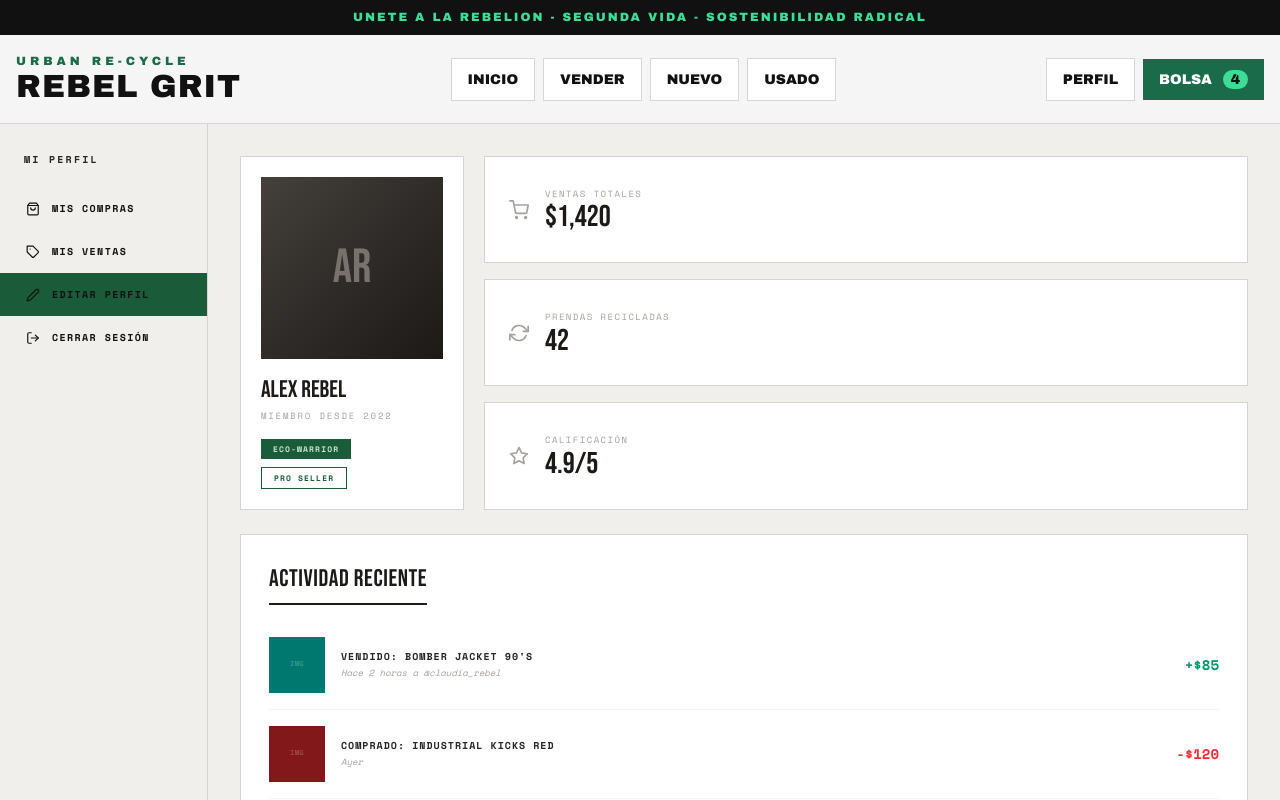
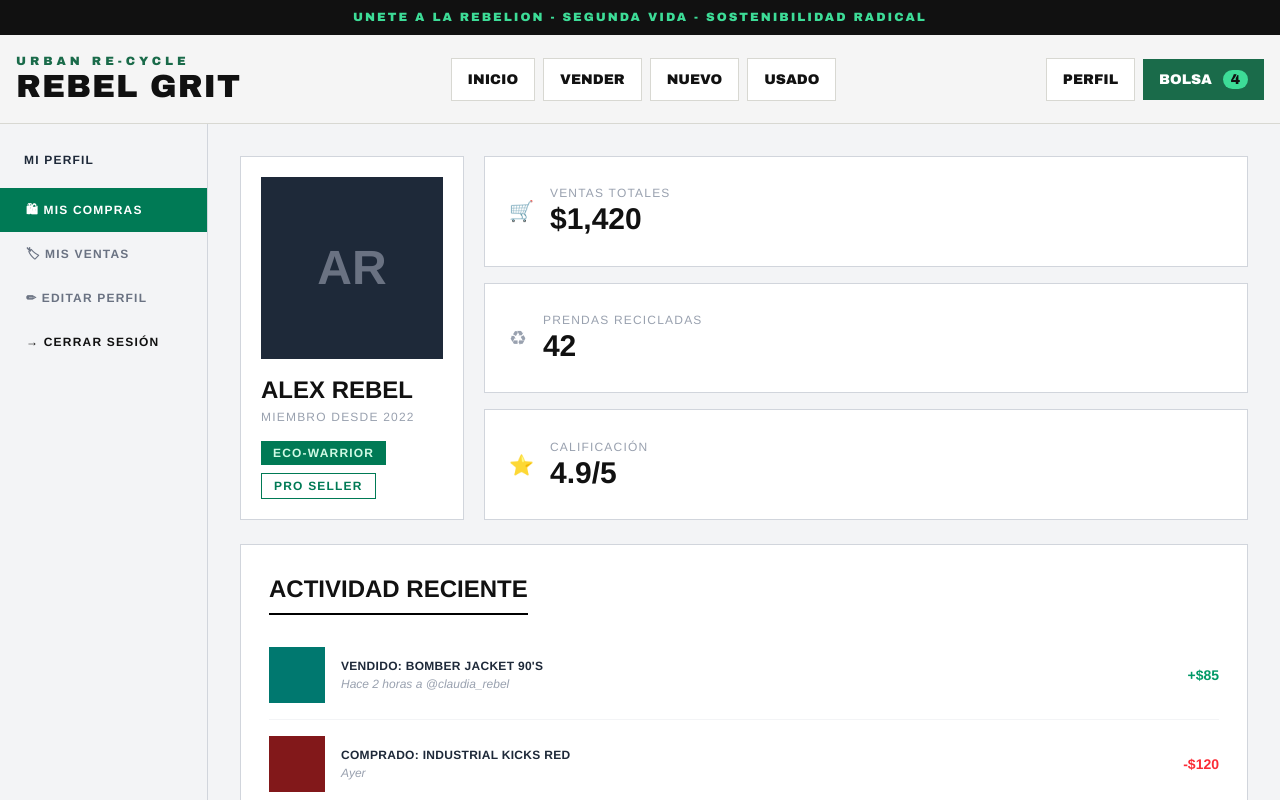
Before and after one commit to mateofares/ecommerce-frontend, a React (Vite) app: page /perfil in a window 1280 px wide. Shown: the top 800 px of the page. Built offline with nearby package versions, Linux system fonts and the light colour scheme.

Commit message:
Se hicieron cambios en la pagina del Perfil

```diff
--- a/src/paginas/PaginaPerfil.jsx
+++ b/src/paginas/PaginaPerfil.jsx
@@ -1,172 +1,196 @@
-import { Link, NavLink } from 'react-router-dom'
+import { Link } from 'react-router-dom'
+import { useState } from 'react'
 import PlantillaMarketplace from '../plantillas/PlantillaMarketplace'
-import {
-  FiShoppingBag,
-  FiTag,
-  FiEdit2,
-  FiLogOut,
-  FiShoppingCart,
-  FiStar,
-  FiRefreshCw,
-  FiPlus,
-} from 'react-icons/fi'
-
-const NAV_ITEMS = [
-  { label: 'Mis compras',   path: '/compras',       icon: <FiShoppingBag size={14} /> },
-  { label: 'Mis ventas',    path: '/mis-productos', icon: <FiTag size={14} /> },
-  { label: 'Editar perfil', path: '/perfil',        icon: <FiEdit2 size={14} /> },
-  { label: 'Cerrar sesión', path: '/login',         icon: <FiLogOut size={14} /> },
-]
-
-const STATS = [
-  { icon: <FiShoppingCart size={20} />, label: 'Ventas totales',     value: '$1,420' },
-  { icon: <FiRefreshCw size={20} />,    label: 'Prendas recicladas',  value: '42'     },
-  { icon: <FiStar size={20} />,         label: 'Calificación',        value: '4.9/5'  },
-]
-
-const ACTIVIDAD = [
-  {
-    titulo:   "VENDIDO: BOMBER JACKET 90'S",
-    sub:      'Hace 2 horas a @claudia_rebel',
-    monto:    '+$85',
-    color:    'text-emerald-600',
-    bg:       'bg-teal-700',
-    icon:     null,
-  },
-  {
-    titulo:   'COMPRADO: INDUSTRIAL KICKS RED',
-    sub:      'Ayer',
-    monto:    '-$120',
-    color:    'text-red-500',
-    bg:       'bg-red-900',
-    icon:     null,
-  },
-  {
-    titulo:   'NUEVO LISTADO: PANTALÓN CARGO',
-    sub:      'Hace 3 días',
-    monto:    'ACTIVO',
-    color:    'text-stone-400 text-[9px] tracking-widest',
-    bg:       'bg-emerald-700',
-    icon:     <FiPlus size={18} className="text-white" />,
-  },
-]
 
 export default function PaginaPerfil() {
+  const [seccionActiva, setSeccionActiva] = useState('compras')
+
   return (
     <PlantillaMarketplace>
-      <div className="flex min-h-screen bg-[#f0efeb]">
+      <div className="flex min-h-screen bg-gray-100">
 
-        {/* ── SIDEBAR ───────────────────────────────── */}
-        <aside className="w-52 shrink-0 border-r border-stone-300 bg-[#f0efeb]">
-          <p className="px-6 pt-7 pb-5 font-['Space_Mono'] text-[10px] tracking-[0.22em] uppercase font-bold text-stone-800">
+        {/* ── SIDEBAR ─────────────────────────── */}
+        <aside className="w-52 shrink-0 border-r border-gray-300 bg-gray-100">
+          <p className="px-6 pt-7 pb-5 text-xs font-bold uppercase tracking-widest text-gray-800">
             Mi Perfil
           </p>
+
           <nav className="flex flex-col">
-            {NAV_ITEMS.map(({ label, path, icon }) => (
-              <NavLink key={path} to={path} className={({ isActive }) => `flex items-center gap-3 px-6 py-3.5 border-l-2 font-['Space_Mono'] text-[10px] tracking-[0.14em] uppercase font-bold transition-colors ${isActive ? 'bg-[#1a5c3a] text-white border-[#1a5c3a]' : 'text-stone-500 border-transparent hover:text-stone-900 hover:bg-stone-200' }`} >
-                {icon}
-                {label}
-              </NavLink>
-            ))}
+
+            <button
+              type="button"
+              onClick={() => setSeccionActiva('compras')}
+              className={`flex items-center gap-3 px-6 py-3.5 text-xs font-bold uppercase tracking-widest border-l-2 transition-colors text-left
+                ${seccionActiva === 'compras'
+                  ? 'bg-emerald-700 text-white border-emerald-700'
+                  : 'text-gray-500 border-transparent hover:bg-gray-200 hover:text-gray-900'
+                }`}
+            >
+              🛍 Mis compras
+            </button>
+
+            <button
+              type="button"
+              onClick={() => setSeccionActiva('ventas')}
+              className={`flex items-center gap-3 px-6 py-3.5 text-xs font-bold uppercase tracking-widest border-l-2 transition-colors text-left
+                ${seccionActiva === 'ventas'
+                  ? 'bg-emerald-700 text-white border-emerald-700'
+                  : 'text-gray-500 border-transparent hover:bg-gray-200 hover:text-gray-900'
+                }`}
+            >
+              🏷 Mis ventas
+            </button>
+
+            <button
+              type="button"
+              onClick={() => setSeccionActiva('editar')}
+              className={`flex items-center gap-3 px-6 py-3.5 text-xs font-bold uppercase tracking-widest border-l-2 transition-colors text-left
+                ${seccionActiva === 'editar'
+                  ? 'bg-emerald-700 text-white border-emerald-700'
+                  : 'text-gray-500 border-transparent hover:bg-gray-200 hover:text-gray-900'
+                }`}
+            >
+              ✏ Editar perfil
+            </button>
+
+            <Link
+              to="/login"
+              className="flex items-center gap-3 px-6 py-3.5 text-xs font-bold uppercase tracking-widest border-l-2 border-transparent text-gray-500 hover:bg-gray-200 hover:text-gray-900 transition-colors"
+            >
+              → Cerrar sesión
+            </Link>
+
           </nav>
         </aside>
 
-        {/* ── CONTENIDO ─────────────────────────────── */}
+        {/* ── CONTENIDO ───────────────────────── */}
         <main className="flex-1 p-8">
 
-          {/* Fila: card perfil + stats */}
+          {/* Fila superior: card perfil + stats */}
           <div className="flex gap-5 mb-6">
 
-            {/* Card perfil */}
-            <div className="w-56 shrink-0 bg-white border border-stone-300 p-5 flex flex-col gap-4">
+            {/* Card de perfil */}
+            <div className="w-56 shrink-0 bg-white border border-gray-300 p-5 flex flex-col gap-4">
+
               {/* Avatar */}
-              <div className="w-full aspect-square bg-stone-800 flex items-center justify-content-center overflow-hidden">
-                <div className="w-full h-full bg-gradient-to-br from-stone-700 to-stone-900 flex items-center justify-center">
-                  <span className="font-['Bebas_Neue'] text-5xl text-stone-500 select-none">AR</span>
-                </div>
+              <div className="w-full aspect-square bg-gray-800 flex items-center justify-center">
+                <span className="text-5xl font-black text-gray-500">AR</span>
               </div>
 
-              {/* Nombre */}
+              {/* Nombre y membresía */}
               <div>
-                <h1 className="font-['Bebas_Neue'] text-2xl leading-tight text-stone-900 m-0">
+                <h1 className="text-2xl font-black uppercase leading-tight">
                   ALEX REBEL
                 </h1>
-                <p className="font-['Space_Mono'] text-[9px] tracking-[0.2em] uppercase text-stone-400 mt-1 m-0">
+                <p className="text-xs uppercase tracking-widest text-gray-400 mt-1">
                   Miembro desde 2022
                 </p>
               </div>
 
               {/* Badges */}
               <div className="flex flex-col gap-2">
-                <span className="font-['Space_Mono'] text-[8px] tracking-[0.14em] uppercase font-bold bg-[#1a5c3a] text-[#c8e6d0] px-3 py-1 w-fit">
+                <span className="text-xs font-bold uppercase tracking-widest bg-emerald-700 text-emerald-100 px-3 py-1 w-fit">
                   Eco-Warrior
                 </span>
-                <span className="font-['Space_Mono'] text-[8px] tracking-[0.14em] uppercase font-bold border border-[#1a5c3a] text-[#1a5c3a] px-3 py-1 w-fit">
+                <span className="text-xs font-bold uppercase tracking-widest border border-emerald-700 text-emerald-700 px-3 py-1 w-fit">
                   Pro Seller
                 </span>
               </div>
+
             </div>
 
             {/* Stats */}
-            <div className=" flex flex-col gap-4 flex-1">
-              {STATS.map(({ icon, label, value }) => (
-                <div key={label} className="flex-1 bg-white border border-stone-300 px-6 flex items-center gap-4">
-                  <span className="text-stone-400">{icon}</span>
+            <div className="flex flex-col gap-4 flex-1">
+
+              <div className="flex-1 bg-white border border-gray-300 px-6 flex items-center gap-4">
+                <span className="text-gray-400 text-xl">🛒</span>
                 <div>
-                    <p className="font-['Space_Mono'] text-[9px] tracking-[0.16em] uppercase text-stone-400 m-0 mb-0.5">
-                      {label}
-                    </p>
-                    <p className="font-['Bebas_Neue'] text-3xl leading-none text-stone-900 m-0">
-                      {value}
-                    </p>
+                  <p className="text-xs uppercase tracking-widest text-gray-400">Ventas totales</p>
+                  <p className="text-3xl font-black">$1,420</p>
                 </div>
               </div>
-              ))}
+
+              <div className="flex-1 bg-white border border-gray-300 px-6 flex items-center gap-4">
+                <span className="text-gray-400 text-xl">♻</span>
+                <div>
+                  <p className="text-xs uppercase tracking-widest text-gray-400">Prendas recicladas</p>
+                  <p className="text-3xl font-black">42</p>
+                </div>
+              </div>
+
+              <div className="flex-1 bg-white border border-gray-300 px-6 flex items-center gap-4">
+                <span className="text-gray-400 text-xl">⭐</span>
+                <div>
+                  <p className="text-xs uppercase tracking-widest text-gray-400">Calificación</p>
+                  <p className="text-3xl font-black">4.9/5</p>
+                </div>
+              </div>
+
             </div>
           </div>
 
           {/* Actividad reciente */}
-          <div className="bg-white border border-stone-300 p-7">
-            <h2 className="font-['Bebas_Neue'] text-2xl tracking-wide text-stone-900 pb-2 border-b-2 border-stone-900 inline-block m-0 mb-4">
+          <div className="bg-white border border-gray-300 p-7">
+            <h2 className="text-2xl font-black uppercase pb-2 border-b-2 border-black inline-block mb-4">
               ACTIVIDAD RECIENTE
             </h2>
 
-            <div className="flex flex-col divide-y divide-stone-100">
-              {ACTIVIDAD.map(({ titulo, sub, monto, color, bg, icon }) => (
-                <div key={titulo} className="flex items-center gap-4 py-4">
-                  {/* Thumbnail */}
-                  <div className={`w-14 h-14 shrink-0 ${bg} flex items-center justify-center`}>
-                    {icon ?? (
-                      <span className="font-['Space_Mono'] text-[7px] text-white/30 uppercase tracking-wider text-center px-1">
-                        IMG
-                      </span>
-                    )}
+            <div className="flex flex-col divide-y divide-gray-100">
+
+              {/* Item 1 */}
+              <div className="flex items-center gap-4 py-4">
+                <div className="w-14 h-14 shrink-0 bg-teal-700" />
+                <div className="flex-1">
+                  <p className="text-xs font-bold uppercase tracking-wide text-gray-800">
+                    VENDIDO: BOMBER JACKET 90'S
+                  </p>
+                  <p className="text-xs italic text-gray-400 mt-0.5">
+                    Hace 2 horas a @claudia_rebel
+                  </p>
+                </div>
+                <span className="text-sm font-bold text-emerald-600">+$85</span>
               </div>
 
-                  {/* Texto */}
+              {/* Item 2 */}
+              <div className="flex items-center gap-4 py-4">
+                <div className="w-14 h-14 shrink-0 bg-red-900" />
                 <div className="flex-1">
-                    <p className="font-['Space_Mono'] text-[10px] tracking-[0.1em] uppercase font-bold text-stone-800 m-0">
-                      {titulo}
+                  <p className="text-xs font-bold uppercase tracking-wide text-gray-800">
+                    COMPRADO: INDUSTRIAL KICKS RED
                   </p>
-                    <p className="font-['Space_Mono'] text-[9px] italic text-stone-400 mt-0.5 m-0">
-                      {sub}
+                  <p className="text-xs italic text-gray-400 mt-0.5">
+                    Ayer
                   </p>
                 </div>
+                <span className="text-sm font-bold text-red-500">-$120</span>
+              </div>
 
-                  {/* Monto / estado */}
-                  <span className={`font-['Space_Mono'] text-sm font-bold ${color}`}>
-                    {monto}
+              {/* Item 3 */}
+              <div className="flex items-center gap-4 py-4">
+                <div className="w-14 h-14 shrink-0 bg-emerald-700 flex items-center justify-center">
+                  <span className="text-white text-xl">+</span>
+                </div>
+                <div className="flex-1">
+                  <p className="text-xs font-bold uppercase tracking-wide text-gray-800">
+                    NUEVO LISTADO: PANTALÓN CARGO
+                  </p>
+                  <p className="text-xs italic text-gray-400 mt-0.5">
+                    Hace 3 días
+                  </p>
+                </div>
+                <span className="text-xs font-bold uppercase tracking-widest text-gray-400">
+                  ACTIVO
                 </span>
               </div>
-              ))}
+
             </div>
           </div>
 
-          {/* Botón ver compras */}
+          {/* Botón */}
           <div className="mt-6">
             <Link
               to="/compras"
-              className="inline-block font-['Space_Mono'] text-[10px] tracking-[0.12em] uppercase font-bold px-6 py-3 bg-[#1a5c3a] text-white border border-[#1a5c3a] hover:bg-[#0f3d27] transition-colors"
+              className="inline-block text-xs font-bold uppercase tracking-widest px-6 py-3 bg-emerald-700 text-white hover:bg-emerald-900 transition-colors"
             >
               Ver mis compras
             </Link>
```
Lines whose indentation alone changed are shown as unchanged.
